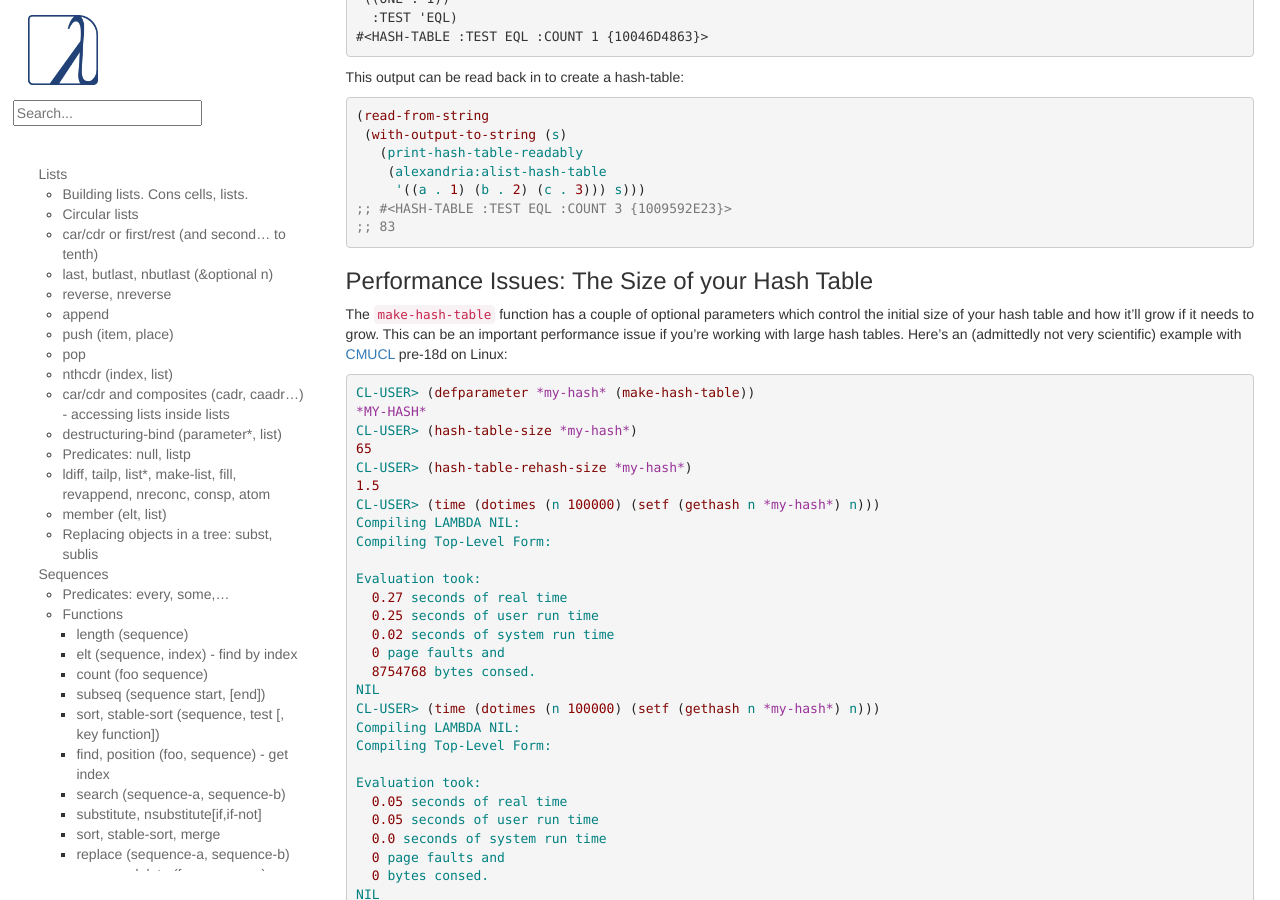
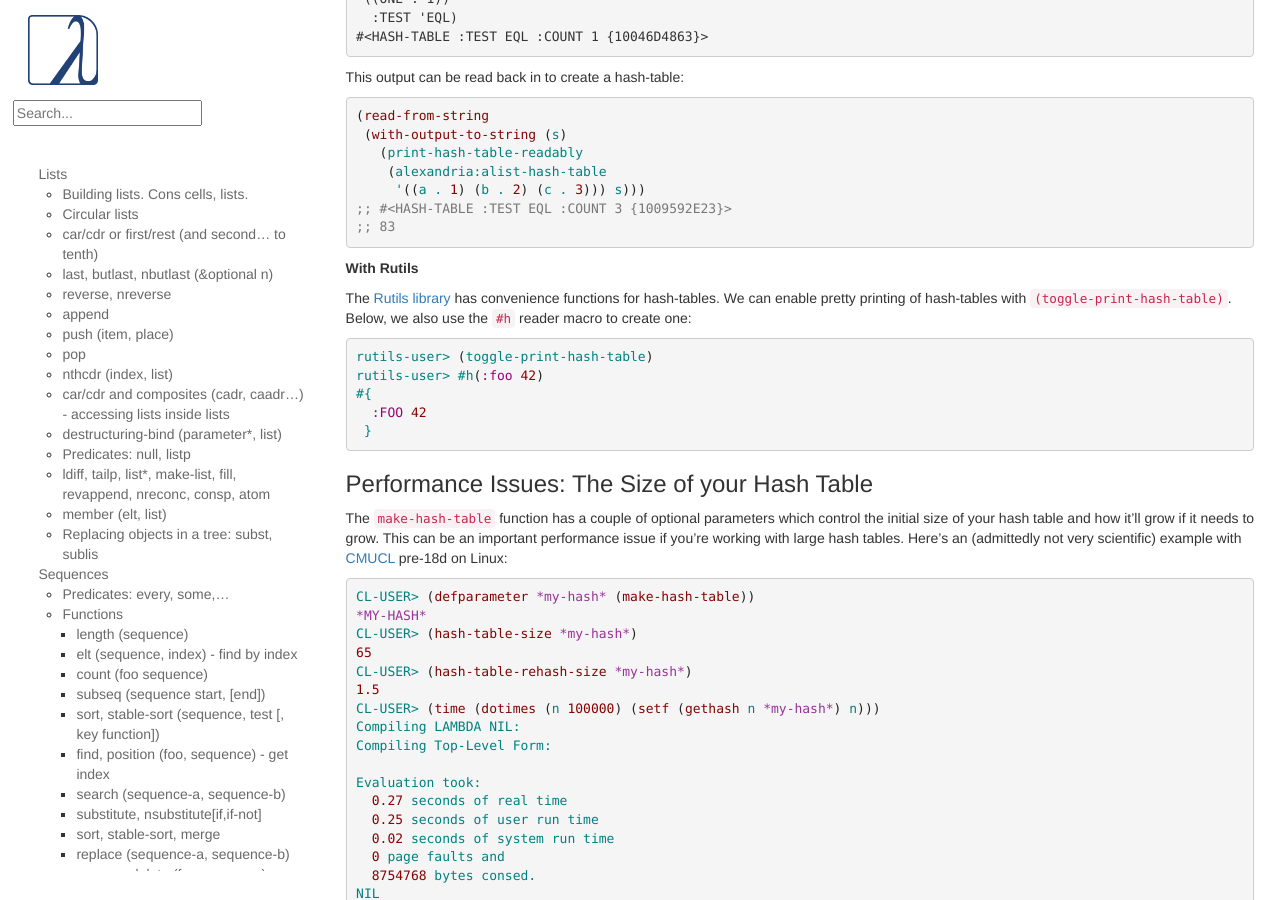
Before and after one commit to LispCookbook/cl-cookbook, a Jekyll site: the page built from data-structures.md, in a window 1280 px wide and 900 px high, scrolled down 16922 px. Built offline with Jekyll 4.4.1, drawn with Linux system fonts in a browser that asks for light colours.

Commit message:
hash-tables: pretty print with Rutils

```diff
--- a/data-structures.md
+++ b/data-structures.md
@@ -1205,6 +1205,20 @@ This output can be read back in to create a hash-table:
 ;; 83
 ~~~
 
+**With Rutils**
+
+The [Rutils library](https://github.com/vseloved/rutils/blob/master/docs/tutorial.md#rutilshash-table)
+has convenience functions for hash-tables. We can enable pretty
+printing of hash-tables with `(toggle-print-hash-table)`. Below, we
+also use the `#h` reader macro to create one:
+
+~~~lisp
+rutils-user> (toggle-print-hash-table)
+rutils-user> #h(:foo 42)
+#{
+  :FOO 42
+ }
+~~~
 
 
 <a name="size"></a>
```
